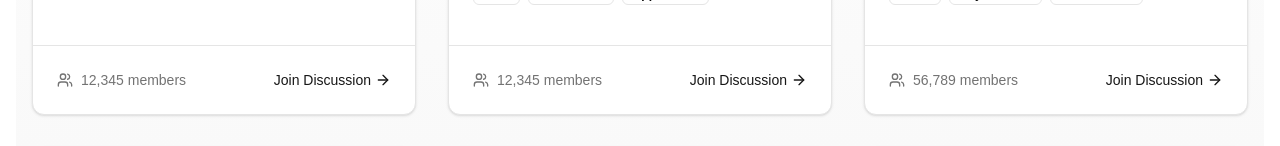
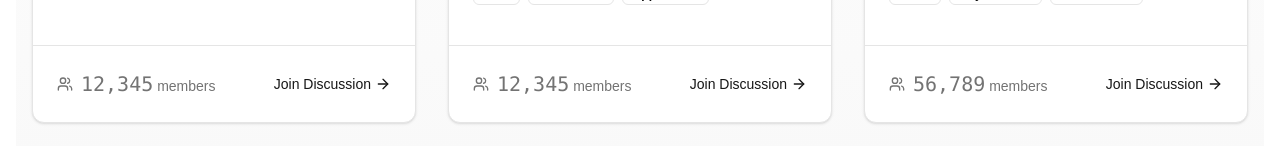
Before and after one commit to SoumenCodes/Senior-Developer-Gossips-, a Next.js app: page /forums in a window 1280 px wide. Shown: the part 542-688 px from the top of the page. Built offline with nearby package versions, Linux system fonts and the light colour scheme; no server answers.

Commit message:
add animated numbers

```diff
--- a/app/components/ForumCard.jsx
+++ b/app/components/ForumCard.jsx
@@ -4,6 +4,8 @@ import Image from "next/image";
 import { Card, CardContent } from "@/components/ui/card";
 import { Badge } from "@/components/ui/badge";
 import { Users, TrendingUp, ArrowRight } from "lucide-react";
+import { AnimatedNumber } from "@/components/ui/animated-number";
+import { useEffect, useState } from "react";
 
 export function ForumCard({
   title,
@@ -45,7 +47,9 @@ export function ForumCard({
           <div className="mt-auto p-6 flex justify-between items-center text-sm text-muted-foreground border-t">
             <div className="flex items-center">
               <Users className="w-4 h-4 mr-2" />
-              <span>{users.toLocaleString()} members</span>
+              <span>
+                <AnimatedNumberComponent value={users} /> members
+              </span>
             </div>
             <span className="text-primary font-medium group-hover:underline flex items-center cursor-pointer">
               Join Discussion
@@ -57,3 +61,22 @@ export function ForumCard({
     </Card>
   );
 }
+
+function AnimatedNumberComponent({ value }) {
+  const [animatedValue, setAnimatedValue] = useState(0);
+
+  useEffect(() => {
+    setAnimatedValue(value);
+  }, [value]);
+
+  return (
+    <AnimatedNumber
+      className="inline-flex items-center font-mono text-xl font-medium text-muted-foreground"
+      springOptions={{
+        bounce: 0,
+        duration: 4000,
+      }}
+      value={animatedValue}
+    />
+  );
+}
--- /dev/null
+++ b/components/ui/animated-number.jsx
@@ -0,0 +1,27 @@
+'use client';;
+import { cn } from '@/lib/utils';
+import { motion, useSpring, useTransform } from 'motion/react';
+import { useEffect } from 'react';
+
+export function AnimatedNumber({
+  value,
+  className,
+  springOptions,
+  as = 'span'
+}) {
+  const MotionComponent = motion.create(as);
+
+  const spring = useSpring(value, springOptions);
+  const display = useTransform(spring, (current) =>
+    Math.round(current).toLocaleString());
+
+  useEffect(() => {
+    spring.set(value);
+  }, [spring, value]);
+
+  return (
+    (<MotionComponent className={cn('tabular-nums', className)}>
+      {display}
+    </MotionComponent>)
+  );
+}
--- a/package.json
+++ b/package.json
@@ -23,6 +23,7 @@
     "clsx": "^2.1.1",
     "framer-motion": "^11.18.2",
     "lucide-react": "^0.473.0",
+    "motion": "^12.0.6",
     "next": "15.1.5",
     "next-themes": "^0.4.4",
     "react": "^19.0.0",
```
Also changed, not shown: 1 other file (tests, documents, lock files or other folders).
